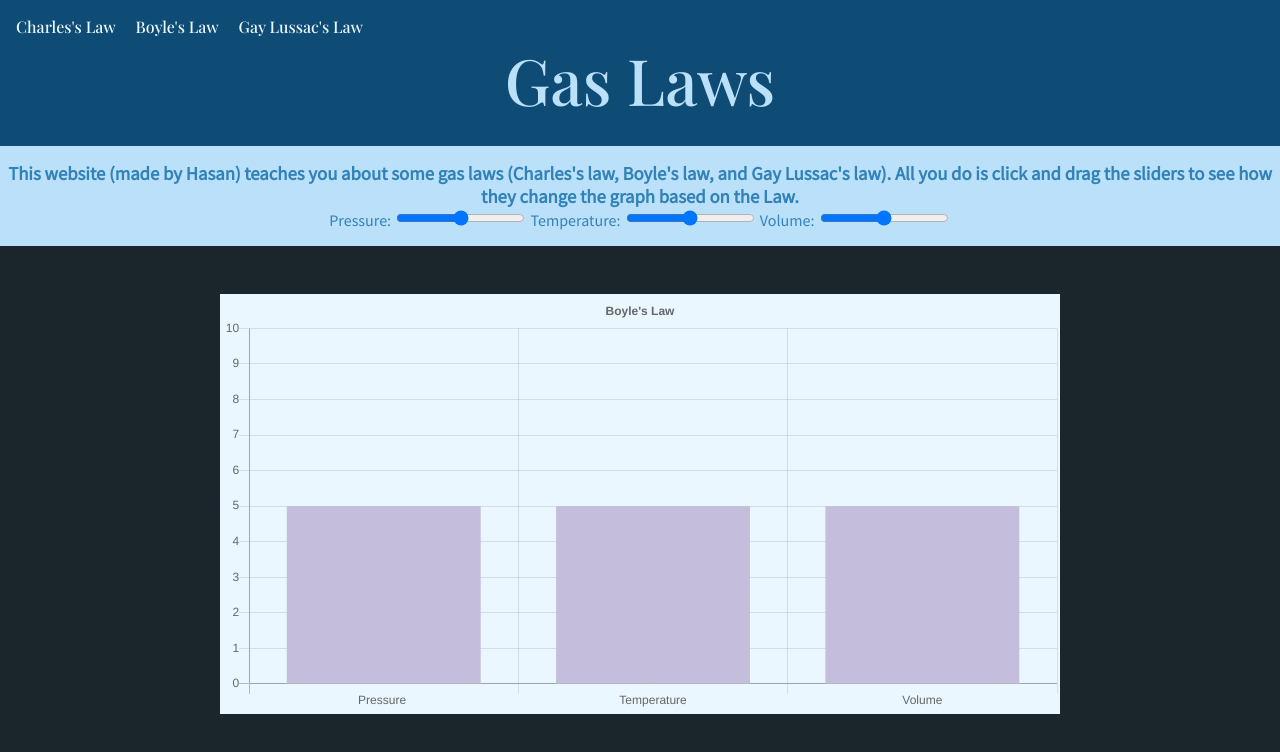
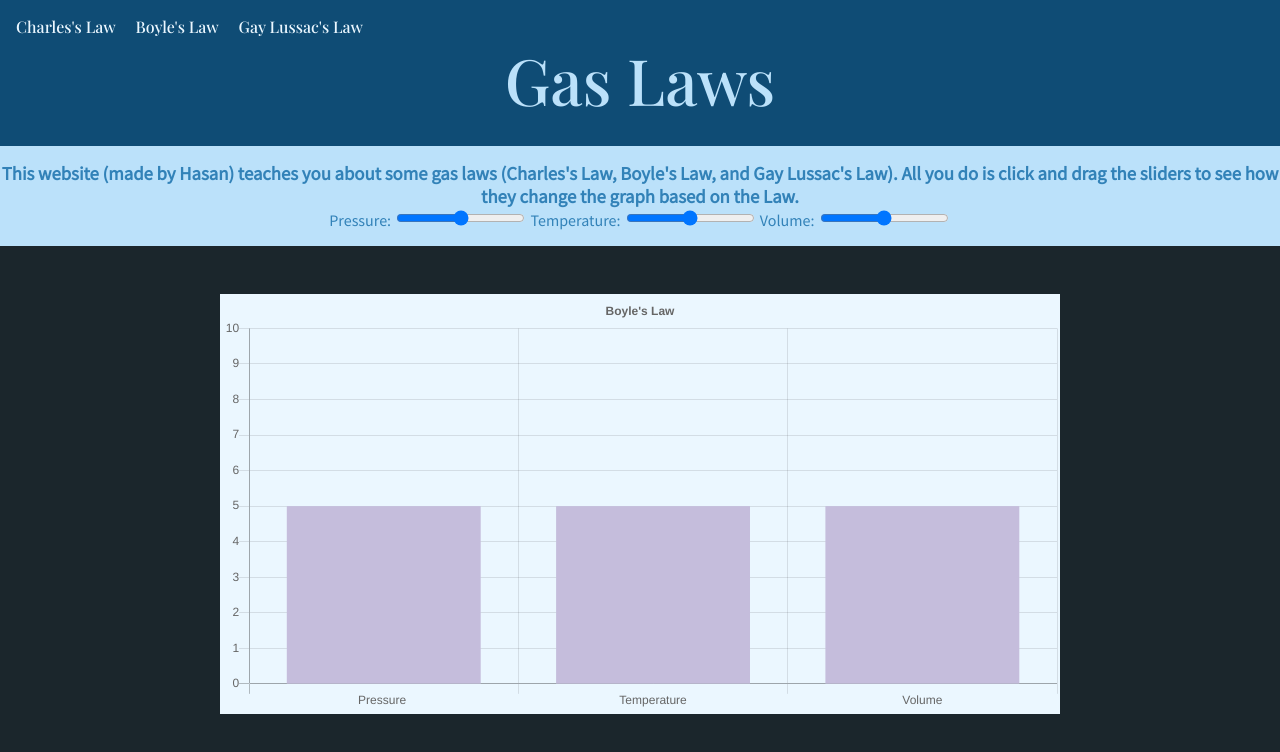
Before and after one commit to HasanChoudhary/GasLaws, a plain HTML site: page index.html in a window 1280 px wide. Drawn offline with nearby package versions, Linux system fonts and the light colour scheme.

Commit message:
Update index.html

```diff
--- a/index.html
+++ b/index.html
@@ -18,7 +18,7 @@
             <h1 class = "headerTxt">Gas Laws</h1>
         </div>
         <div class = "defPlusInput">
-            <h3 id="definition">This website (made by Hasan) teaches you about some gas laws (Charles's law, Boyle's law, and Gay Lussac's law). All you do is click and drag the sliders to see how they change the graph based on the Law.</h3>
+            <h3 id="definition">This website (made by Hasan) teaches you about some gas laws (Charles's Law, Boyle's Law, and Gay Lussac's Law). All you do is click and drag the sliders to see how they change the graph based on the Law.</h3>
             <div class="ptvInputs">
                 Pressure: <input type="range" id="preasure" min="0" max="10">
                 Temperature: <input type="range" id="tempreture" min="0" max="10">
```
